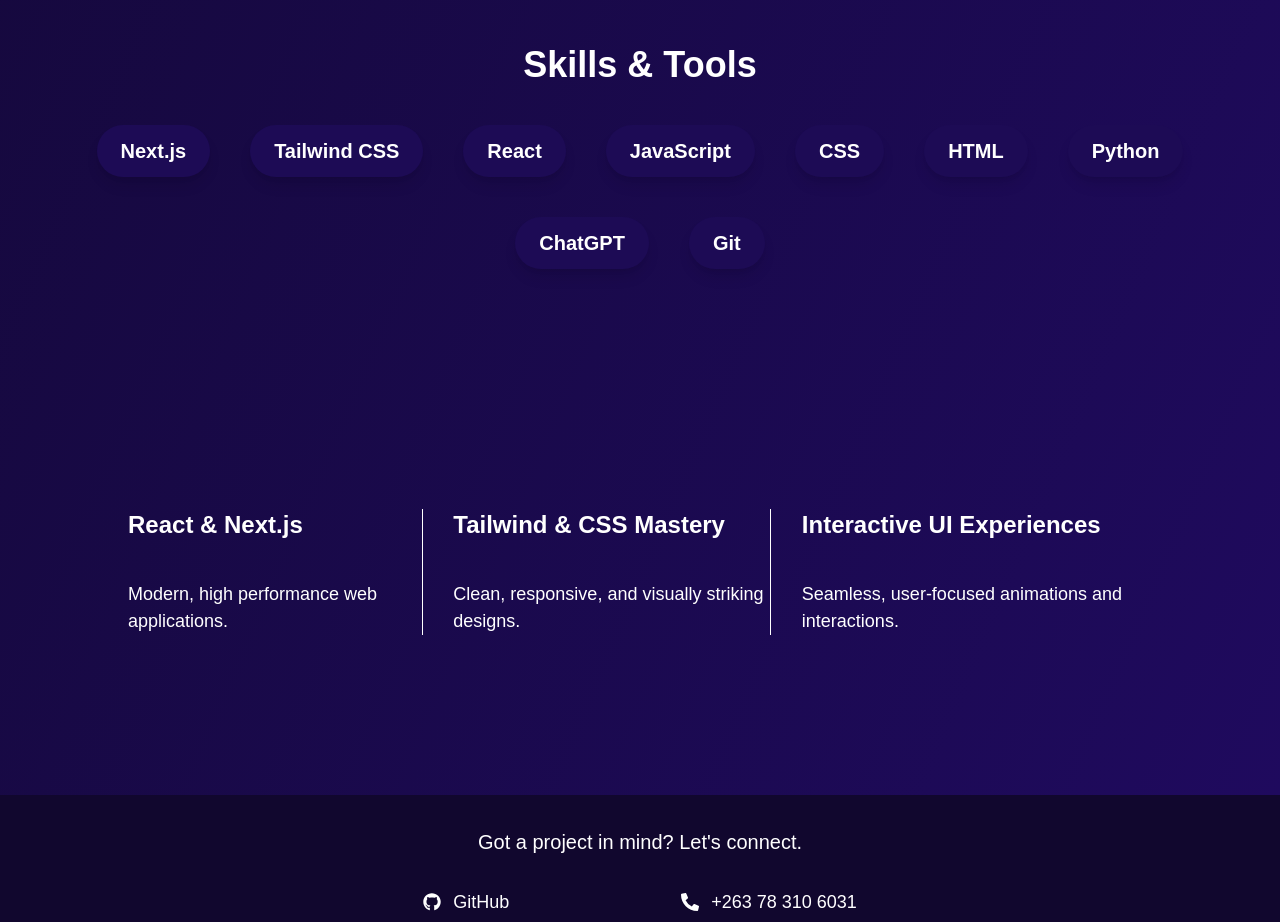
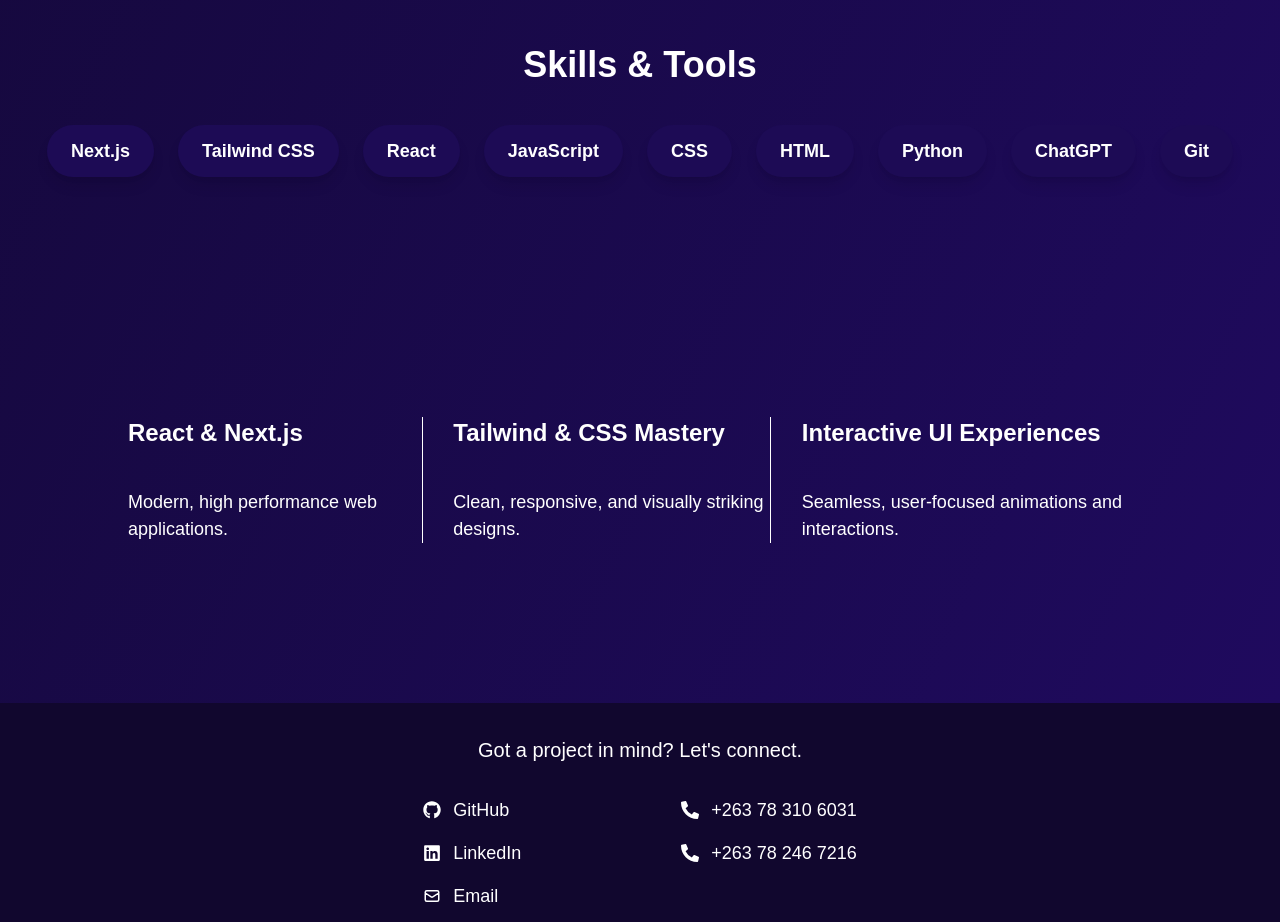
Before and after one commit to nyaa123987/nyasha-front-end, a Next.js app: page / in a window 1280 px wide. Shown: the part 2220-3142 px from the top of the page. Built offline with nearby package versions, Linux system fonts and the light colour scheme.

Commit message:
Initial commit

```diff
--- a/src/components/Skills.tsx
+++ b/src/components/Skills.tsx
@@ -6,11 +6,11 @@
   return (
     <section className="max-w-7xl mx-auto px-8 py-16 md:py-40">
       <H2>Skills & Tools</H2>
-      <div className="flex flex-wrap justify-center gap-10">
+      <div className="flex flex-wrap justify-center gap-2 md:gap-6">
         {skills.map((skill) => (
           <div
             key={skill}
-            className="px-4 py-2 md:px-6 md:py-3 rounded-xl md:rounded-full bg-[#1d0b55] flex items-center justify-center md:font-semibold text-[14px] md:text-xl shadow-lg text-white"
+            className="px-4 py-2 md:px-6 md:py-3 rounded-xl md:rounded-full bg-[#1d0b55] flex items-center justify-center md:font-semibold text-sm md:text-lg shadow-lg text-white"
           >
             {skill}
           </div>
```
